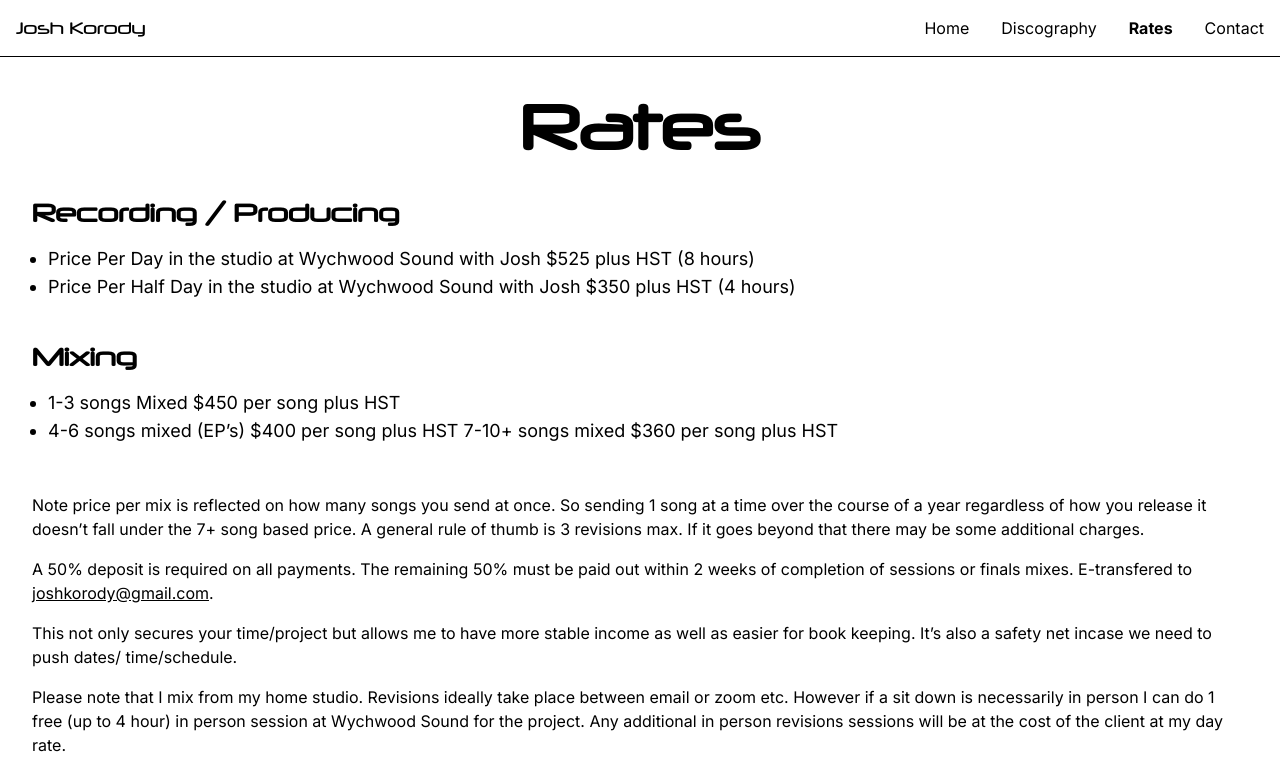
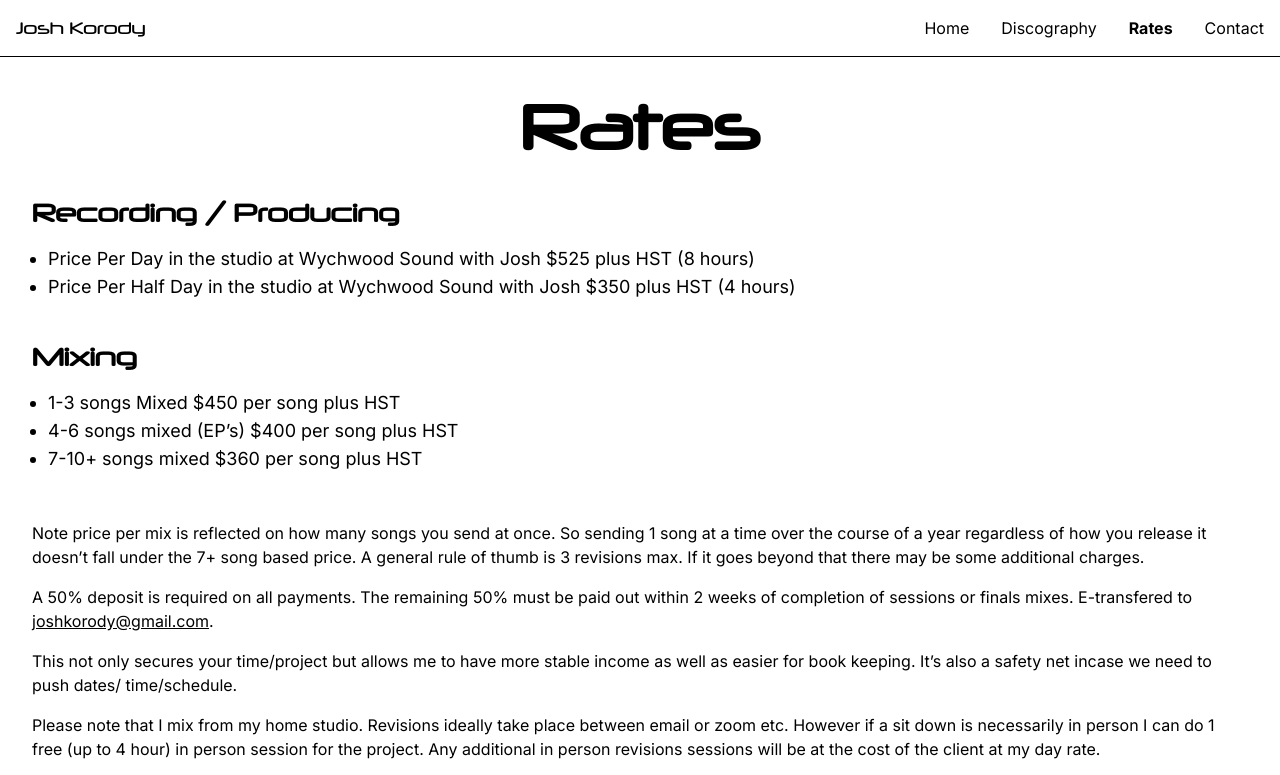
Before and after one commit to Braedencraig/joshkorody, a Next.js app: page /rates in a window 1280 px wide. Shown: the top 775 px of the page. Built offline with nearby package versions, Linux system fonts and the light colour scheme.

Commit message:
update josh

```diff
--- a/src/app/rates/page.tsx
+++ b/src/app/rates/page.tsx
@@ -43,10 +43,8 @@ export default function Rates() {
             </h2>
             <ul className="list-disc ml-4 text-left">
               <li>1-3 songs Mixed $450 per song plus HST</li>
-              <li>
-                4-6 songs mixed (EP’s) $400 per song plus HST 7-10+ songs mixed
-                $360 per song plus HST
-              </li>
+              <li>4-6 songs mixed (EP’s) $400 per song plus HST</li>
+              <li>7-10+ songs mixed $360 per song plus HST</li>
             </ul>
             <p className="pt-8 text-base">
               Note price per mix is reflected on how many songs you send at
@@ -73,9 +71,8 @@ export default function Rates() {
               Please note that I mix from my home studio. Revisions ideally take
               place between email or zoom etc. However if a sit down is
               necessarily in person I can do 1 free (up to 4 hour) in person
-              session at Wychwood Sound for the project. Any additional in
-              person revisions sessions will be at the cost of the client at my
-              day rate.
+              session for the project. Any additional in person revisions
+              sessions will be at the cost of the client at my day rate.
             </p>
             <p className="text-base">
               If you’re sending me files to mix please send me 24 bit and
```
